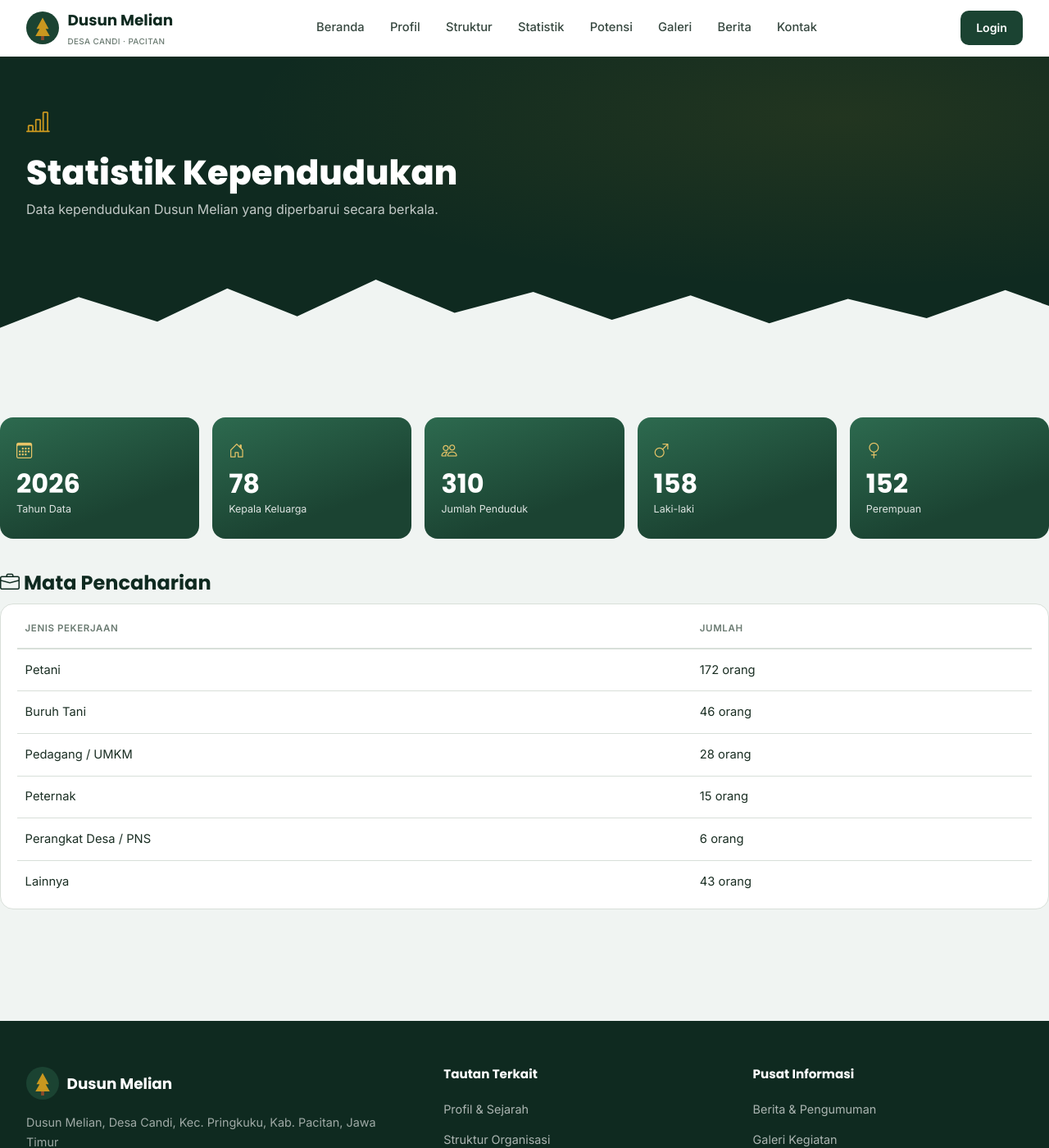
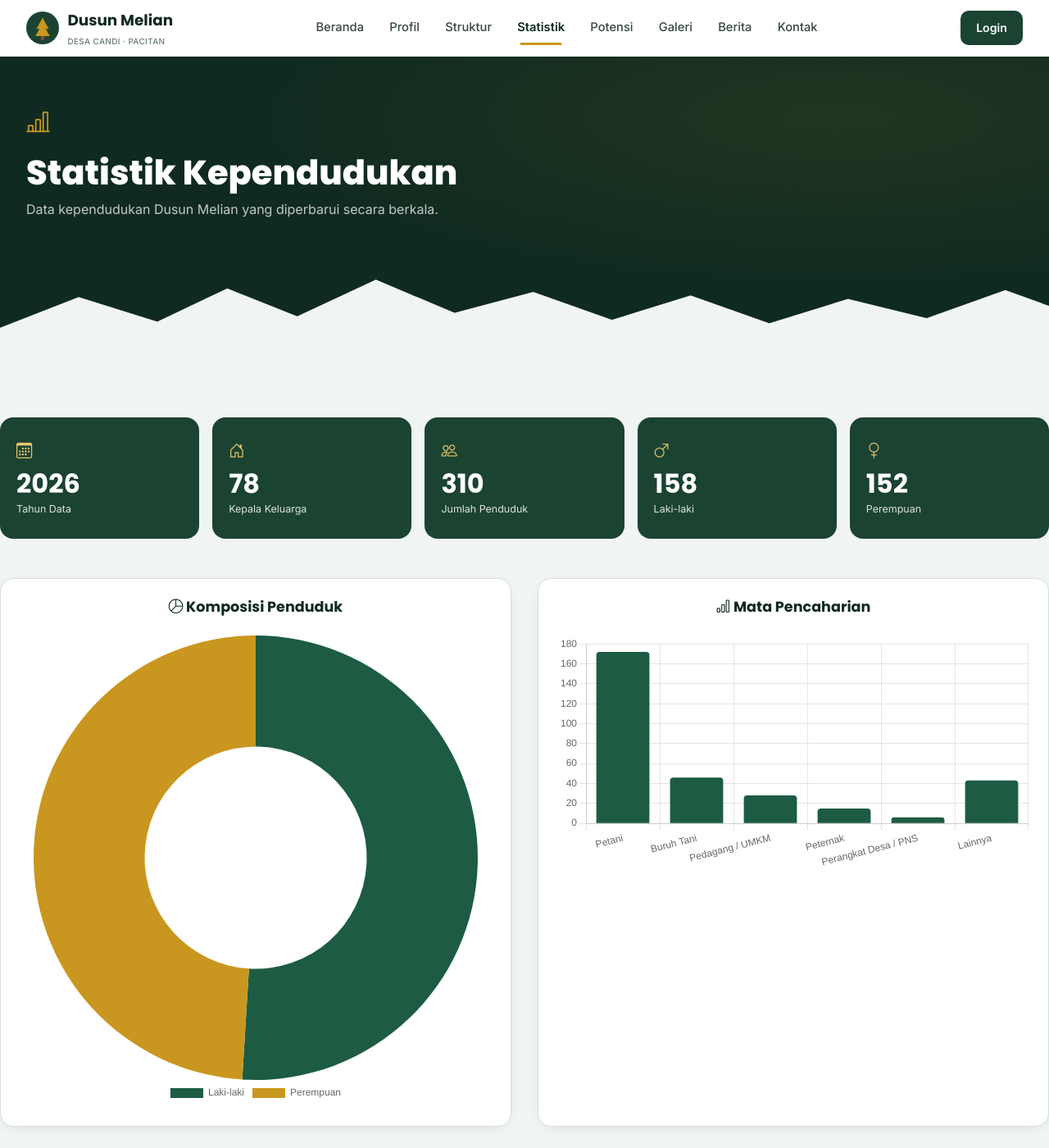
Before and after one commit to Noiro-0/Melian-Happy, a Jekyll site: the page built from statistik.html, in a window 1280 px wide and 1400 px high. Shown: the whole window at 82% size. Built offline with Jekyll 4.4.1, drawn with Linux system fonts in a browser that asks for light colours.

Commit message:
feat & fix

```diff
--- a/_includes/nav.html
+++ b/_includes/nav.html
@@ -13,14 +13,14 @@
     </button>
 
     <div class="nav-links" id="navLinks">
-      <a href="{{ '/' | relative_url }}" class="{% if page.url == '/' %}is-active{% endif %}">Beranda</a>
-      <a href="{{ '/profil' | relative_url }}" class="{% if page.url == '/profil.html' %}is-active{% endif %}">Profil</a>
-      <a href="{{ '/struktur' | relative_url }}" class="{% if page.url == '/struktur.html' %}is-active{% endif %}">Struktur</a>
-      <a href="{{ '/statistik' | relative_url }}" class="{% if page.url == '/statistik.html' %}is-active{% endif %}">Statistik</a>
-      <a href="{{ '/potensi' | relative_url }}" class="{% if page.url == '/potensi.html' %}is-active{% endif %}">Potensi</a>
-      <a href="{{ '/galeri' | relative_url }}" class="{% if page.url == '/galeri.html' %}is-active{% endif %}">Galeri</a>
-      <a href="{{ '/berita' | relative_url }}" class="{% if page.url == '/berita.html' %}is-active{% endif %}">Berita</a>
-      <a href="{{ '/#kontak' | relative_url }}" class="{% if page.url == '/#kontak' %}is-active{% endif %}">Kontak</a>
+      <a href="{{ '/' | relative_url }}" class="{% if page.url == '/' or page.url == '/index.html' %}is-active{% endif %}">Beranda</a>
+      <a href="{{ '/profil' | relative_url }}" class="{% if page.url contains '/profil' %}is-active{% endif %}">Profil</a>
+      <a href="{{ '/struktur' | relative_url }}" class="{% if page.url contains '/struktur' %}is-active{% endif %}">Struktur</a>
+      <a href="{{ '/statistik' | relative_url }}" class="{% if page.url contains '/statistik' %}is-active{% endif %}">Statistik</a>
+      <a href="{{ '/potensi' | relative_url }}" class="{% if page.url contains '/potensi' %}is-active{% endif %}">Potensi</a>
+      <a href="{{ '/galeri' | relative_url }}" class="{% if page.url contains '/galeri' %}is-active{% endif %}">Galeri</a>
+      <a href="{{ '/berita' | relative_url }}" class="{% if page.url contains '/berita' %}is-active{% endif %}">Berita</a>
+      <a href="{{ '/#kontak' | relative_url }}" class="{% if page.url contains '/#kontak' %}is-active{% endif %}">Kontak</a>
     </div>
 
     <a href="{{ '/admin' | relative_url }}" class="nav-cta">Login</a>
--- a/assets/css/style.css
+++ b/assets/css/style.css
@@ -115,13 +115,12 @@ p { margin: 0 0 1rem; color: var(--ink-light); }
 }
 
 .btn-outline-hero {
-  border-color: var(--pine-light);
+  border: none;
   color: #fff;
   background: var(--pine);
 }
 .btn-outline-hero:hover {
   background: var(--pine-dark);
-  border-color: var(--pine);
 }
 
 .btn-line {
@@ -1047,7 +1046,6 @@ p { margin: 0 0 1rem; color: var(--ink-light); }
 }
 .stat-card {
   background: var(--pine);
-  background-image: linear-gradient(160deg, var(--pine-light), var(--pine) 70%);
   color: #fff;
   border-radius: var(--radius);
   padding: 1.5rem 1.25rem;
@@ -1164,12 +1162,13 @@ p { margin: 0 0 1rem; color: var(--ink-light); }
   border-radius: var(--radius);
   padding: 1.6rem;
   box-shadow: var(--shadow-sm);
-  display: grid;
-  grid-template-columns: repeat(auto-fit, minmax(240px, 1fr));
-  gap: 1rem;
+  display: flex;
+  flex-wrap: wrap;
+  gap: 1.5rem;
 }
 .kontak-row {
   display: flex;
+  flex: 1 1 260px;
   gap: 0.85rem;
   padding: 0.5rem 0;
 }
--- a/statistik.html
+++ b/statistik.html
@@ -34,6 +34,79 @@ lede: Data kependudukan Dusun Melian yang diperbarui secara berkala.
   </div>
 </div>
 
+<script src="https://cdn.jsdelivr.net/npm/chart.js"></script>
+
+<div class="charts-wrapper" style="display: grid; grid-template-columns: repeat(auto-fit, minmax(300px, 1fr)); gap: 2rem; margin: 3rem 0;">
+  <div class="chart-container" style="background: var(--card); padding: 1.5rem; border-radius: var(--radius); border: 1px solid var(--border); box-shadow: var(--shadow-sm);">
+    <h3 style="text-align: center; margin-bottom: 1.5rem; font-size: 1.1rem;"><i class="bi bi-pie-chart"></i> Komposisi Penduduk</h3>
+    <canvas id="genderChart"></canvas>
+  </div>
+
+  <div class="chart-container" style="background: var(--card); padding: 1.5rem; border-radius: var(--radius); border: 1px solid var(--border); box-shadow: var(--shadow-sm);">
+    <h3 style="text-align: center; margin-bottom: 1.5rem; font-size: 1.1rem;"><i class="bi bi-bar-chart"></i> Mata Pencaharian</h3>
+    <canvas id="jobChart"></canvas>
+  </div>
+</div>
+
+<script>
+  document.addEventListener("DOMContentLoaded", function() {
+    // Gender Chart
+    const ctxGender = document.getElementById('genderChart');
+    new Chart(ctxGender, {
+      type: 'doughnut',
+      data: {
+        labels: ['Laki-laki', 'Perempuan'],
+        datasets: [{
+          data: [{{ s.laki_laki | default: 0 }}, {{ s.perempuan | default: 0 }}],
+          backgroundColor: ['#1d5c42', '#c9971f'],
+          borderWidth: 0
+        }]
+      },
+      options: {
+        responsive: true,
+        plugins: {
+          legend: { position: 'bottom' }
+        }
+      }
+    });
+
+    // Job Chart
+    const ctxJob = document.getElementById('jobChart');
+    const jobLabels = [
+      {% for item in s.mata_pencaharian %}
+        "{{ item.label }}"{% if forloop.last == false %},{% endif %}
+      {% endfor %}
+    ];
+    const jobData = [
+      {% for item in s.mata_pencaharian %}
+        {{ item.jumlah }}{% if forloop.last == false %},{% endif %}
+      {% endfor %}
+    ];
+
+    new Chart(ctxJob, {
+      type: 'bar',
+      data: {
+        labels: jobLabels,
+        datasets: [{
+          label: 'Jumlah Orang',
+          data: jobData,
+          backgroundColor: '#1d5c42',
+          borderRadius: 4
+        }]
+      },
+      options: {
+        responsive: true,
+        plugins: {
+          legend: { display: false }
+        },
+        scales: {
+          y: { beginAtZero: true }
+        }
+      }
+    });
+  });
+</script>
+
 {% if s.mata_pencaharian %}
 <h2><i class="bi bi-briefcase"></i> Mata Pencaharian</h2>
 <div class="stat-table-wrap">
```
Also changed, not shown: index.html (+6 -4 lines).
